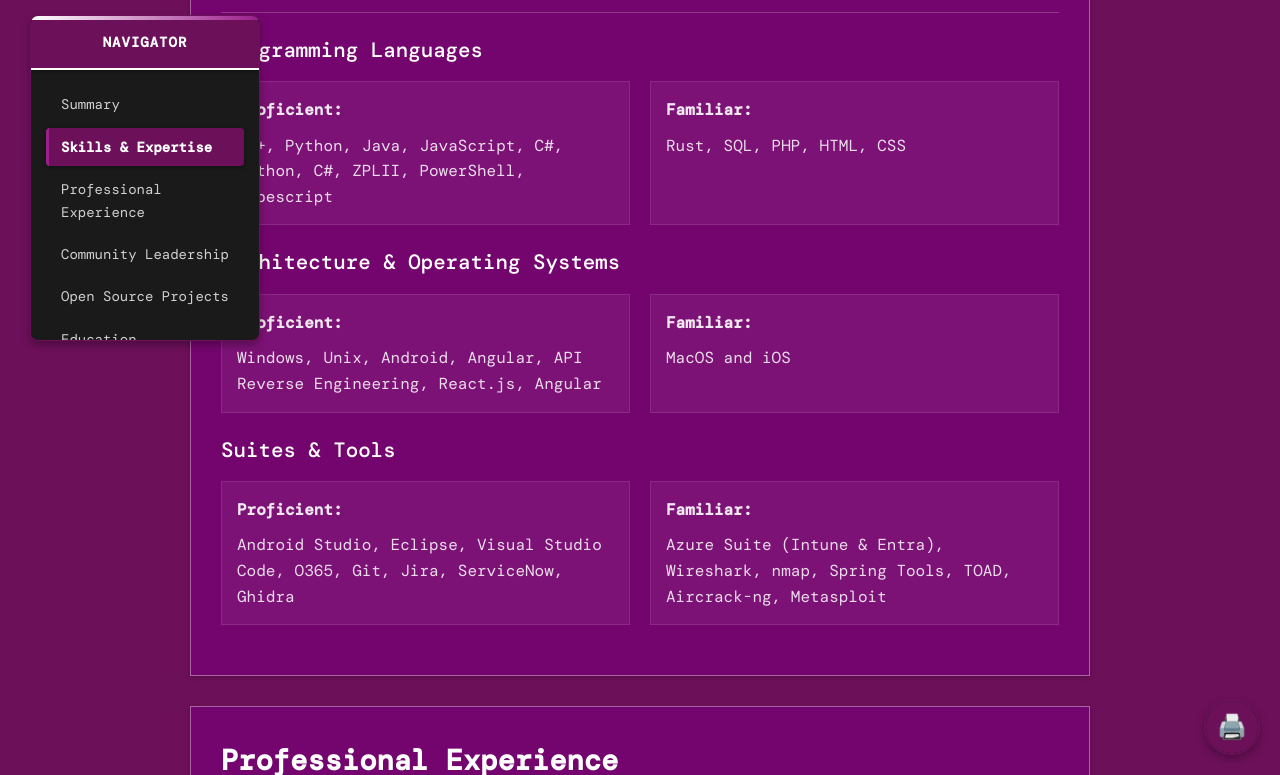
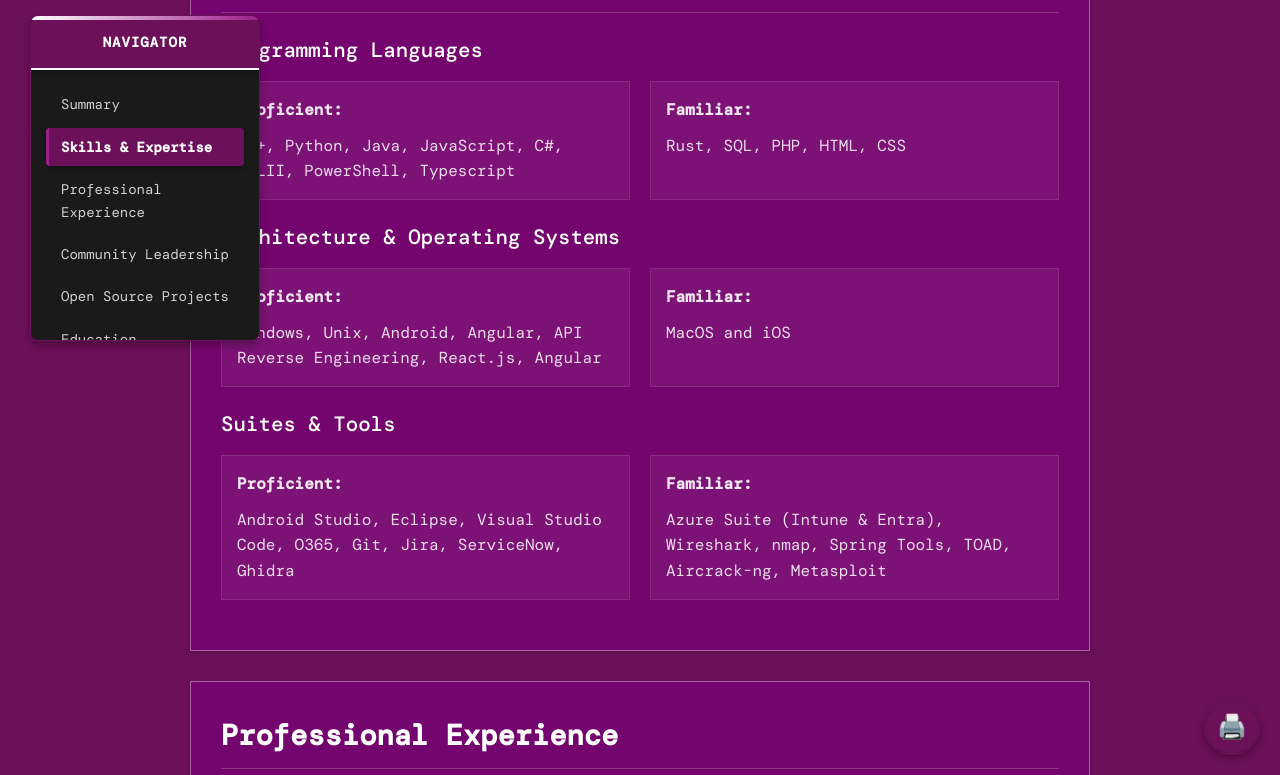
Before and after one commit to radicalkjax/blog, a Jekyll site: the page built from about.html, in a window 1280 px wide and 900 px high, scrolled down 805 px, cut to the strip 125-900 px from the top of the window. Built offline with Jekyll 4.4.1, drawn with Linux system fonts in a browser that asks for light colours; some web fonts are replaced.

Commit message:
dupe characters

```diff
--- a/about.html
+++ b/about.html
@@ -619,7 +619,7 @@ custom_css: |
         <div class="skills-grid">
             <div class="skill-category">
                 <div class="skill-label">Proficient:</div>
-                <div class="skill-list">C++, Python, Java, JavaScript, C#, Python, C#, ZPLII, PowerShell, Typescript</div>
+                <div class="skill-list">C++, Python, Java, JavaScript, C#, ZPLII, PowerShell, Typescript</div>
             </div>
             <div class="skill-category">
                 <div class="skill-label">Familiar:</div>
```
